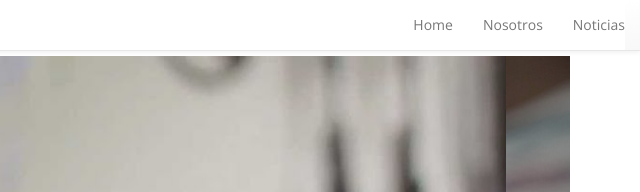
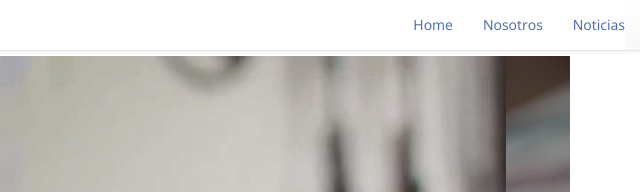
Before and after one commit to Mariia1304/Prueba_HTML_CSS, a website: page public/index.html in a window 1280 px wide. Shown: the top 192 px of the page, 640-1280 px from the left. Drawn offline with nearby package versions, Linux system fonts and the light colour scheme.

Commit message:
cambio de color de letra en nav

```diff
--- a/public/css/app.css
+++ b/public/css/app.css
@@ -1,3 +1,6 @@
+#Home, #Nosotros, #Noticias {
+    color: #4667AC;
+}
 .navbar-brand {
     text-decoration-color: white;
     background-image: url(../img/logo.png);
--- a/public/index.html
+++ b/public/index.html
@@ -51,17 +51,17 @@
                 <div class="collapse navbar-collapse" id="bs-example-navbar-collapse-1">
                     <ul class="nav navbar-nav navbar-right">
                         <li>
-                            <a href="index.html">
+                            <a href="index.html" id="Home">
                                 Home
                             </a>
                         </li>
                         <li>
-                            <a href="nosotros.html">
+                            <a href="nosotros.html" id="Nosotros">
                                 Nosotros
                             </a>
                         </li>
                         <li>
-                            <a href="noticias.html">
+                            <a href="noticias.html" id="Noticias">
                                 Noticias
                             </a>
                         </li>
```
Also changed, not shown: public/nosotros.html (+3 -3 lines), public/noticias.html (+3 -3 lines).
